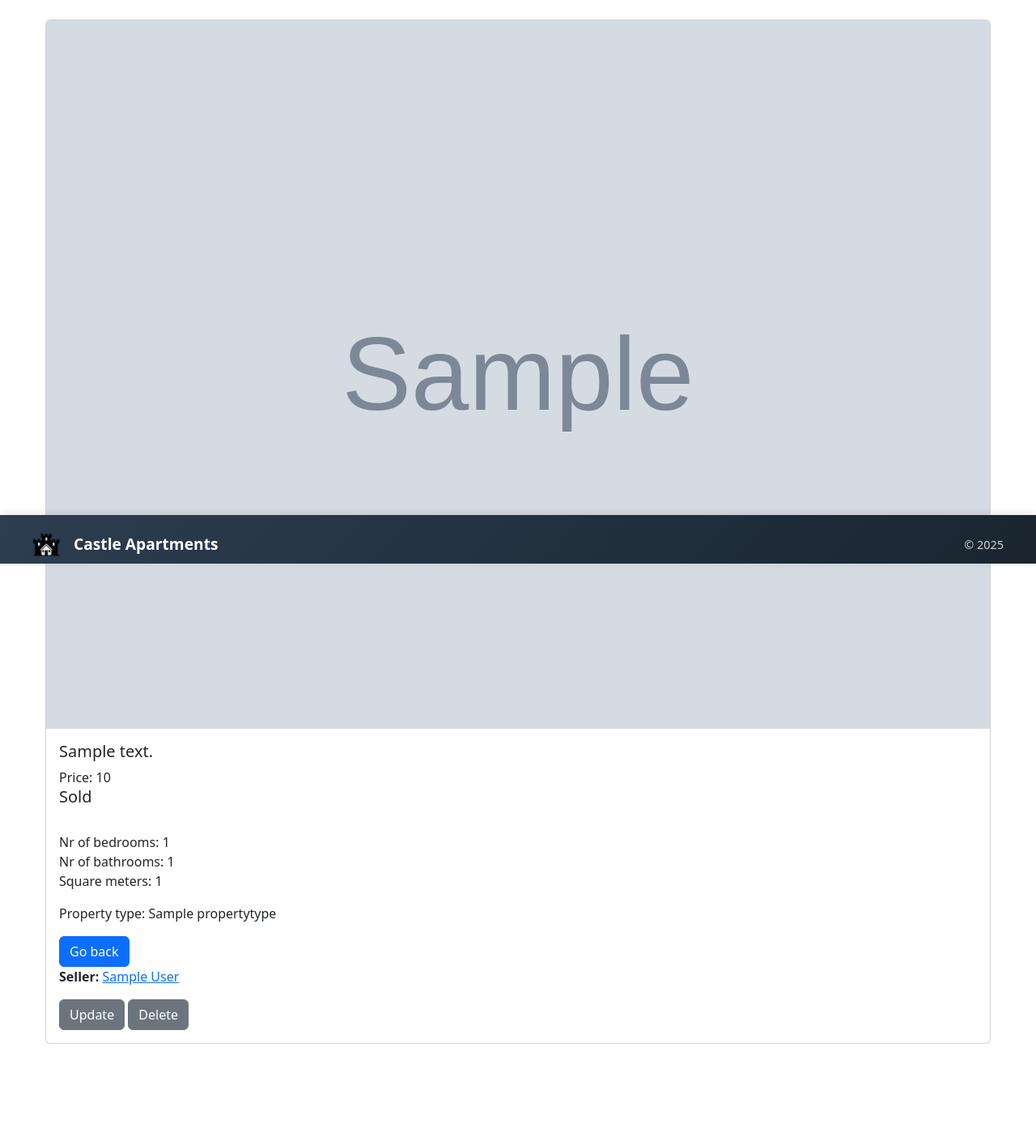
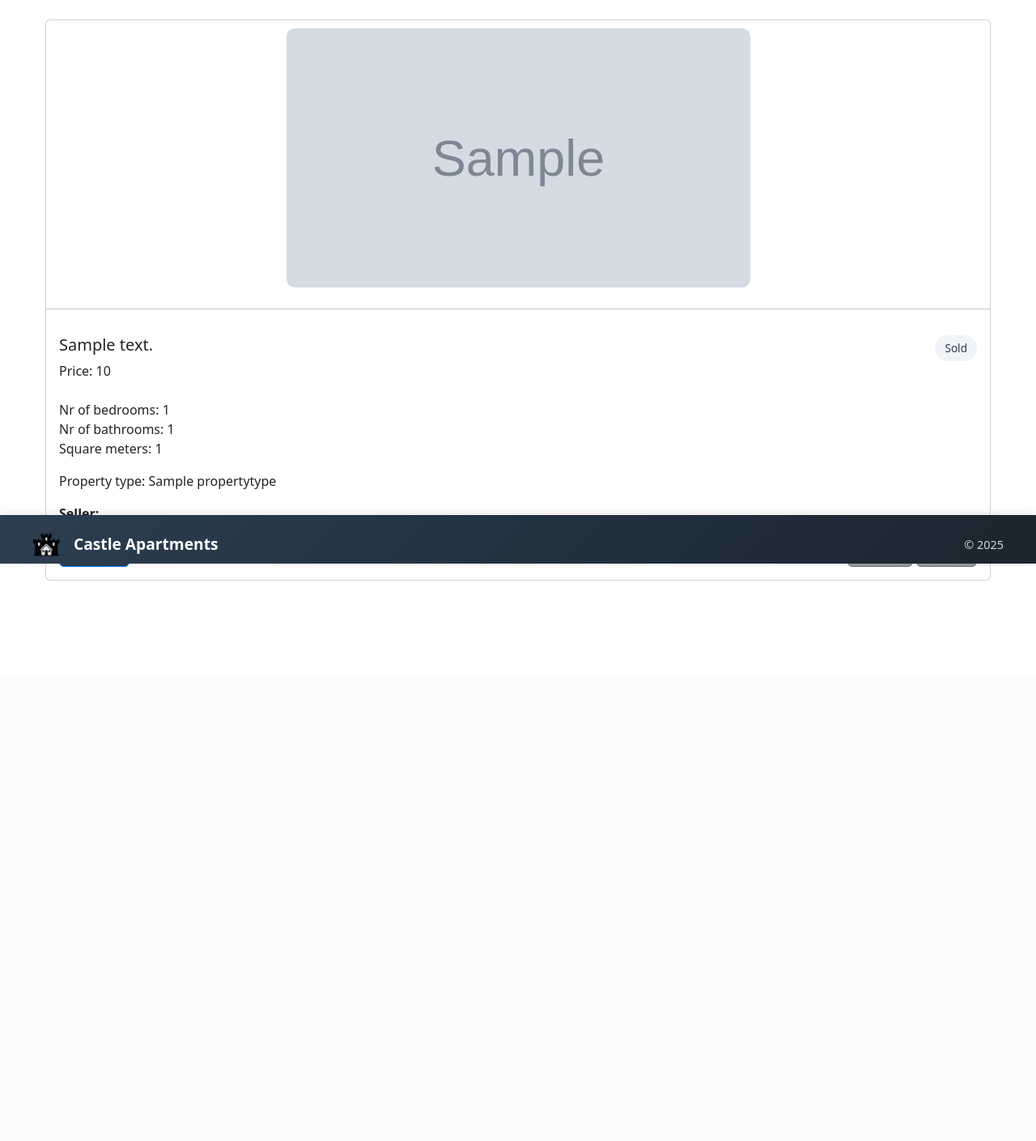
Before and after one commit to kristjansteinarsson/T-220-VLN2_Group-27, a Django app: page /property/1/ in a window 1280 px wide. Shown: the part 104-1513 px from the top of the page at 81% size. After the commit the page ends 821 px from the top, so only its background shows below. Run offline with Django 5.2, Linux system fonts and the light colour scheme; tables that the repository leaves empty hold one stand-in row (values such as "Sample post"); grey boxes marked "Sample" are stand-in pictures; some libraries are stand-ins or nearby versions.

Commit message:
UPDATE :: i hate this

```diff
--- a/castle_project/static/css/property.css
+++ b/castle_project/static/css/property.css
@@ -49,3 +49,13 @@
 .btn-secondary{
     background-color: #9c9c9c;
 }
+
+.centered-image-container {
+    display: flex;
+    justify-content: center;
+    padding: 10px;
+}
+
+.centered-image-container img {
+    width: 50%;
+}
--- a/castle_project/templates/property/_single_property.html
+++ b/castle_project/templates/property/_single_property.html
@@ -1,8 +1,15 @@
+{% load static %}
+<link rel="stylesheet" href="{% static 'css/property.css' %}?v=1.1">
+
 <div class="card">
     {% if is_detail %}
         {% for image in property.propertyimage_set.all %}
-            <img src="{{ image.image_url }}" alt="property image" class="card-img-top"/>
+            <div style="display: flex; justify-content: center; padding: 10px;">
+                <img src="{{ image.image_url }}" alt="property image" class="card-img-top" style="width: 50%; border-radius: 10px;" />
+            </div>
+            <hr>
         {% endfor %}
+
     {% else %}
         {% with property.propertyimage_set.first as first_image %}
             {% if first_image %}
@@ -32,13 +39,17 @@
         <p class="card-text">Square meters: {{ property.square_meters }}</p>
         <p class="card-text">Property type: {{ property.property_type }}</p>
 
+        <p>
+            <strong>Seller:</strong>
+            <a href=""></a>
+            <!--  property.user.name -->
+            <!-- % url 'user-by-id' property.user.id % -->
+        </p>
+
         <div class="card-bottom">
             {% if is_detail %}
                 <a href="javascript:history.back()" class="btn btn-primary">Go back</a>
-                <p>
-                    <strong>Seller:</strong>
-                    <a href="{% url 'user-by-id' property.user.id %}">{{ property.user.name }}</a>
-                </p>
+
             {% else %}
                 <a href="{% url 'property-by-id' property.id %}" class="btn btn-primary">View</a>
             {% endif %}
```
Also changed, not shown: castle_project/static/css/single-property.css (added).
